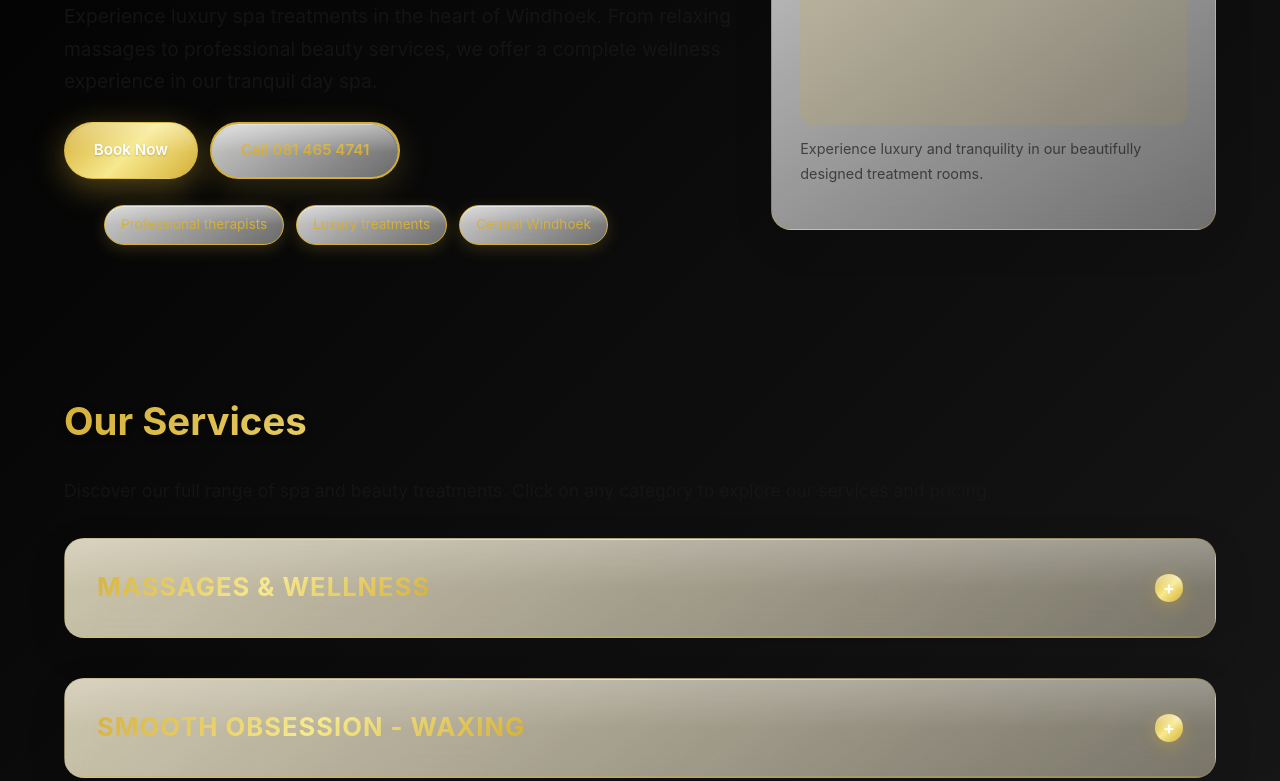
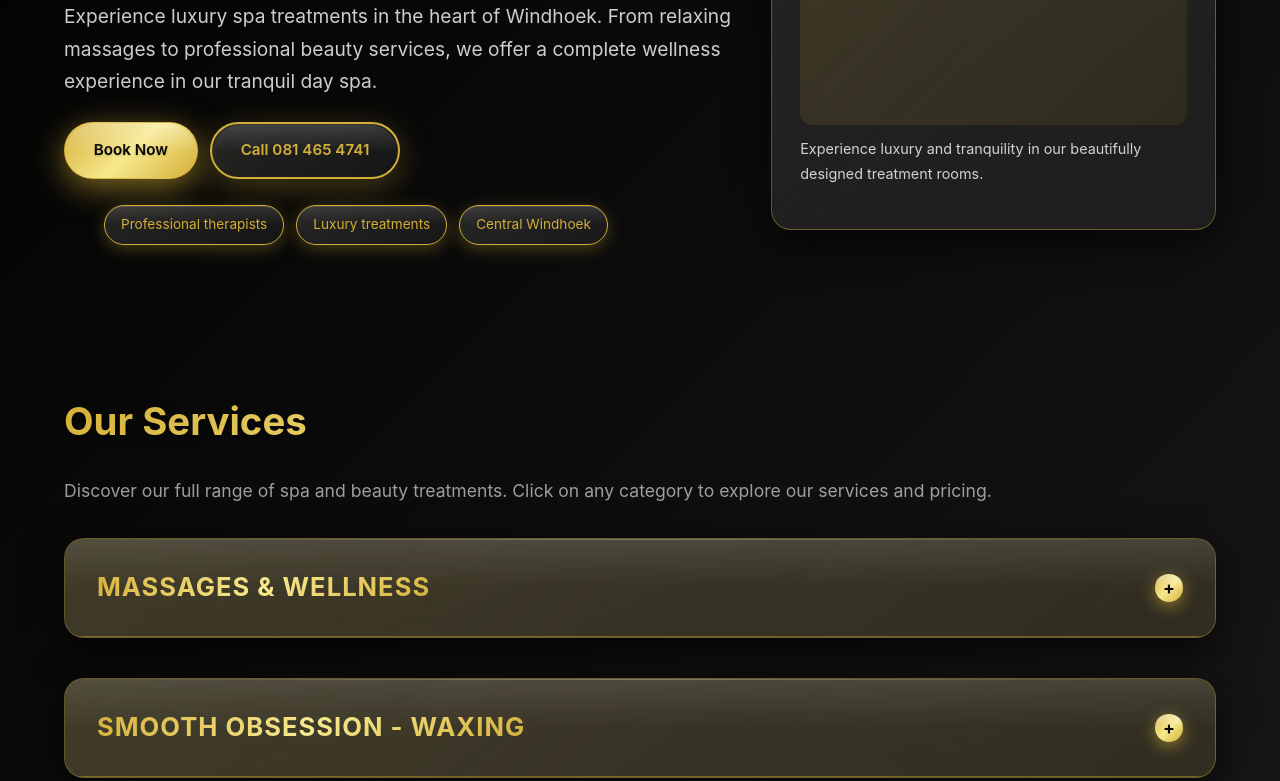
Before and after one commit to Amakanza/michmax-day-spa, a website: page index.html in a window 1280 px wide. Shown: the part 385-1166 px from the top of the page. Drawn offline with Linux system fonts and the light colour scheme.

Commit message:
Update style.css

```diff
--- a/style.css
+++ b/style.css
@@ -1,28 +1,28 @@
 :root{
   --bg: #000000;
   --bg-soft: #1a1a1a;
-  --bg-light: rgba(0, 0, 0, 0.9);
-  --card: rgba(255, 255, 255, 0.85);
-  --card-hover: rgba(255, 255, 255, 0.95);
-  --glass: rgba(255, 255, 255, 0.7);
-  --glass-border: rgba(212, 175, 55, 0.3);
+  --bg-light: rgba(26, 26, 26, 0.9);
+  --card: rgba(255, 255, 255, 0.1);
+  --card-hover: rgba(255, 255, 255, 0.15);
+  --glass: rgba(255, 255, 255, 0.08);
+  --glass-border: rgba(212, 175, 55, 0.4);
   --brand: #d4af37;
-  --brand-light: rgba(212, 175, 55, 0.15);
+  --brand-light: rgba(212, 175, 55, 0.2);
   --brand-dark: #b8941f;
-  --text: #1a1a1a;
-  --text-secondary: rgba(26, 26, 26, 0.7);
-  --muted: rgba(26, 26, 26, 0.6);
-  --border: rgba(212, 175, 55, 0.2);
-  --shadow: 0 20px 60px rgba(0, 0, 0, 0.15);
-  --shadow-soft: 0 8px 32px rgba(0, 0, 0, 0.12);
-  --shadow-card: 0 12px 40px rgba(0, 0, 0, 0.1);
-  --shadow-intense: 0 25px 80px rgba(0, 0, 0, 0.2);
+  --text: #ffffff;
+  --text-secondary: rgba(255, 255, 255, 0.8);
+  --muted: rgba(255, 255, 255, 0.6);
+  --border: rgba(212, 175, 55, 0.3);
+  --shadow: 0 20px 60px rgba(0, 0, 0, 0.8);
+  --shadow-soft: 0 8px 32px rgba(0, 0, 0, 0.6);
+  --shadow-card: 0 12px 40px rgba(0, 0, 0, 0.7);
+  --shadow-intense: 0 25px 80px rgba(0, 0, 0, 0.9);
   --radius: 20px;
   --radius-small: 12px;
   --container: 1200px;
-  --gradient-primary: linear-gradient(135deg, rgba(212, 175, 55, 0.2) 0%, rgba(184, 148, 31, 0.1) 100%);
-  --gradient-card: linear-gradient(145deg, rgba(255, 255, 255, 0.9) 0%, rgba(250, 250, 250, 0.7) 100%);
-  --gradient-glass: linear-gradient(145deg, rgba(255, 255, 255, 0.8) 0%, rgba(255, 255, 255, 0.4) 100%);
+  --gradient-primary: linear-gradient(135deg, rgba(212, 175, 55, 0.15) 0%, rgba(184, 148, 31, 0.1) 100%);
+  --gradient-card: linear-gradient(145deg, rgba(255, 255, 255, 0.1) 0%, rgba(255, 255, 255, 0.05) 100%);
+  --gradient-glass: linear-gradient(145deg, rgba(255, 255, 255, 0.12) 0%, rgba(255, 255, 255, 0.06) 100%);
   --gradient-gold: linear-gradient(135deg, #d4af37 0%, #f7e98e 50%, #d4af37 100%);
   --backdrop-blur: saturate(180%) blur(20px);
 }
@@ -51,8 +51,8 @@ body::before {
   width: 100%;
   height: 100%;
   background:
-    radial-gradient(circle at 20% 80%, rgba(212, 175, 55, 0.1) 0%, transparent 50%),
-    radial-gradient(circle at 80% 20%, rgba(212, 175, 55, 0.15) 0%, transparent 50%);
+    radial-gradient(circle at 20% 80%, rgba(212, 175, 55, 0.15) 0%, transparent 50%),
+    radial-gradient(circle at 80% 20%, rgba(212, 175, 55, 0.1) 0%, transparent 50%);
   pointer-events: none;
   z-index: -1;
 }
@@ -98,14 +98,14 @@ img {
   padding: 0.9rem 1.8rem;
   border-radius: 50px;
   background: var(--gradient-gold);
-  color: white;
+  color: #000;
   font-weight: 600;
   font-size: 0.95rem;
   box-shadow:
-    0 8px 32px rgba(212, 175, 55, 0.4),
-    0 4px 16px rgba(0, 0, 0, 0.1),
+    0 8px 32px rgba(212, 175, 55, 0.6),
+    0 4px 16px rgba(0, 0, 0, 0.3),
     inset 0 1px 0 rgba(255, 255, 255, 0.3);
-  border: 1px solid rgba(212, 175, 55, 0.5);
+  border: 1px solid rgba(212, 175, 55, 0.7);
   transition: all 0.3s cubic-bezier(0.4, 0, 0.2, 1);
   position: relative;
   overflow: hidden;
@@ -138,8 +138,8 @@ img {
 .btn:hover {
   transform: translateY(-3px) scale(1.02);
   box-shadow:
-    0 12px 48px rgba(212, 175, 55, 0.5),
-    0 6px 24px rgba(0, 0, 0, 0.15),
+    0 12px 48px rgba(212, 175, 55, 0.8),
+    0 6px 24px rgba(0, 0, 0, 0.4),
     inset 0 1px 0 rgba(255, 255, 255, 0.4);
 }
 
@@ -153,19 +153,19 @@ img {
   border: 2px solid var(--brand);
   backdrop-filter: var(--backdrop-blur);
   box-shadow:
-    0 8px 32px rgba(212, 175, 55, 0.2),
-    0 4px 16px rgba(0, 0, 0, 0.05),
-    inset 0 1px 0 rgba(255, 255, 255, 0.6);
+    0 8px 32px rgba(212, 175, 55, 0.3),
+    0 4px 16px rgba(0, 0, 0, 0.2),
+    inset 0 1px 0 rgba(255, 255, 255, 0.1);
   text-shadow: none;
 }
 
 .btn.outline::after {
-  background: linear-gradient(180deg, rgba(255, 255, 255, 0.4), transparent);
+  background: linear-gradient(180deg, rgba(255, 255, 255, 0.15), transparent);
 }
 
 .btn.outline:hover {
   background: var(--gradient-gold);
-  color: white;
+  color: #000;
   text-shadow: 0 1px 2px rgba(0, 0, 0, 0.2);
 }
 
@@ -180,8 +180,8 @@ img {
   backdrop-filter: var(--backdrop-blur);
   transition: all 0.3s ease;
   box-shadow:
-    0 4px 16px rgba(212, 175, 55, 0.2),
-    inset 0 1px 0 rgba(255, 255, 255, 0.5);
+    0 4px 16px rgba(212, 175, 55, 0.3),
+    inset 0 1px 0 rgba(255, 255, 255, 0.1);
   position: relative;
   overflow: hidden;
 }
@@ -193,16 +193,16 @@ img {
   left: 0;
   right: 0;
   height: 50%;
-  background: linear-gradient(180deg, rgba(255, 255, 255, 0.3), transparent);
+  background: linear-gradient(180deg, rgba(255, 255, 255, 0.1), transparent);
   pointer-events: none;
 }
 
 .chip:hover {
   background: var(--gradient-gold);
-  color: white;
+  color: #000;
   transform: translateY(-2px);
   box-shadow:
-    0 6px 24px rgba(212, 175, 55, 0.4),
+    0 6px 24px rgba(212, 175, 55, 0.6),
     inset 0 1px 0 rgba(255, 255, 255, 0.3);
 }
 
@@ -220,7 +220,7 @@ img {
   -webkit-background-clip: text;
   -webkit-text-fill-color: transparent;
   background-clip: text;
-  filter: drop-shadow(0 2px 4px rgba(0, 0, 0, 0.1));
+  filter: drop-shadow(0 2px 4px rgba(0, 0, 0, 0.5));
 }
 
 .sub {
@@ -252,16 +252,16 @@ header {
   position: sticky;
   top: 0;
   z-index: 100;
-  background: rgba(255, 255, 255, 0.85);
+  background: rgba(0, 0, 0, 0.85);
   backdrop-filter: var(--backdrop-blur);
   border-bottom: 1px solid var(--border);
   transition: all 0.3s ease;
-  box-shadow: 0 4px 20px rgba(0, 0, 0, 0.05);
+  box-shadow: 0 4px 20px rgba(0, 0, 0, 0.5);
 }
 
 header.scrolled {
-  background: rgba(255, 255, 255, 0.95);
-  box-shadow: 0 8px 32px rgba(0, 0, 0, 0.1);
+  background: rgba(0, 0, 0, 0.95);
+  box-shadow: 0 8px 32px rgba(0, 0, 0, 0.7);
 }
 
 .nav {
@@ -287,7 +287,7 @@ header.scrolled {
 .brand > div {
   background: var(--gradient-gold) !important;
   box-shadow:
-    0 4px 16px rgba(212, 175, 55, 0.4),
+    0 4px 16px rgba(212, 175, 55, 0.6),
     inset 0 1px 0 rgba(255, 255, 255, 0.3) !important;
   position: relative;
   overflow: hidden;
@@ -390,7 +390,7 @@ header.scrolled {
 
 .mobile-menu a:hover {
   background: var(--gradient-gold);
-  color: white;
+  color: #000;
   transform: translateY(-2px);
 }
 
@@ -405,7 +405,7 @@ header.scrolled {
 .hamburger span {
   width: 25px;
   height: 3px;
-  background: var(--gradient-gold);
+  background: var(--brand);
   border-radius: 2px;
   transition: all 0.3s ease;
 }
@@ -437,7 +437,7 @@ header.scrolled {
   margin: 0 0 16px;
   font-weight: 800;
   color: var(--text);
-  filter: drop-shadow(0 2px 4px rgba(0, 0, 0, 0.1));
+  filter: drop-shadow(0 2px 4px rgba(0, 0, 0, 0.5));
 }
 
 .hero p {
@@ -466,13 +466,13 @@ header.scrolled {
   left: 0;
   right: 0;
   height: 1px;
-  background: linear-gradient(90deg, transparent, rgba(255, 255, 255, 0.8), transparent);
+  background: linear-gradient(90deg, transparent, rgba(255, 255, 255, 0.3), transparent);
 }
 
 .hero-card:hover {
   transform: translateY(-6px);
   box-shadow: var(--shadow-intense);
-  background: rgba(255, 255, 255, 0.9);
+  background: rgba(255, 255, 255, 0.15);
 }
 
 .hero-bullets {
@@ -521,13 +521,13 @@ header.scrolled {
   left: 0;
   right: 0;
   height: 1px;
-  background: linear-gradient(90deg, transparent, rgba(255, 255, 255, 0.8), transparent);
+  background: linear-gradient(90deg, transparent, rgba(255, 255, 255, 0.3), transparent);
 }
 
 .card:hover {
   transform: translateY(-8px) scale(1.02);
   box-shadow: var(--shadow-intense);
-  background: rgba(255, 255, 255, 0.95);
+  background: rgba(255, 255, 255, 0.15);
 }
 
 .card:hover::before {
@@ -549,7 +549,7 @@ header.scrolled {
   -webkit-background-clip: text;
   -webkit-text-fill-color: transparent;
   background-clip: text;
-  filter: drop-shadow(0 1px 2px rgba(0, 0, 0, 0.1));
+  filter: drop-shadow(0 1px 2px rgba(0, 0, 0, 0.3));
 }
 
 .tag {
@@ -578,7 +578,7 @@ header.scrolled {
   left: 0;
   right: 0;
   height: 1px;
-  background: linear-gradient(90deg, transparent, rgba(255, 255, 255, 0.8), transparent);
+  background: linear-gradient(90deg, transparent, rgba(255, 255, 255, 0.3), transparent);
 }
 
 .collapsible-header {
@@ -602,7 +602,7 @@ header.scrolled {
   left: 0;
   right: 0;
   height: 50%;
-  background: linear-gradient(180deg, rgba(255, 255, 255, 0.2), transparent);
+  background: linear-gradient(180deg, rgba(255, 255, 255, 0.1), transparent);
   pointer-events: none;
 }
 
@@ -633,12 +633,12 @@ header.scrolled {
   display: flex;
   align-items: center;
   justify-content: center;
-  color: white;
+  color: #000;
   font-weight: bold;
   font-size: 1.1rem;
   transition: transform 0.3s ease;
   box-shadow:
-    0 4px 16px rgba(212, 175, 55, 0.4),
+    0 4px 16px rgba(212, 175, 55, 0.6),
     inset 0 1px 0 rgba(255, 255, 255, 0.3);
   position: relative;
 }
@@ -671,7 +671,7 @@ header.scrolled {
 
 .collapsible-inner {
   padding: 32px;
-  background: rgba(255, 255, 255, 0.3);
+  background: rgba(255, 255, 255, 0.05);
 }
 
 .service-grid {
@@ -701,14 +701,14 @@ header.scrolled {
   left: 0;
   right: 0;
   height: 1px;
-  background: linear-gradient(90deg, transparent, rgba(255, 255, 255, 0.8), transparent);
+  background: linear-gradient(90deg, transparent, rgba(255, 255, 255, 0.3), transparent);
 }
 
 .service-item:hover {
   transform: translateY(-4px) scale(1.02);
   box-shadow: var(--shadow-card);
   border-color: var(--brand);
-  background: rgba(255, 255, 255, 0.95);
+  background: rgba(255, 255, 255, 0.15);
 }
 
 .service-item h4 {
@@ -747,10 +747,10 @@ header.scrolled {
   display: flex;
   gap: 12px;
   padding: 16px;
-  background: var(--gradient-glass);
+  background: rgba(0, 0, 0, 0.9);
   backdrop-filter: var(--backdrop-blur);
   border-top: 1px solid var(--glass-border);
-  box-shadow: 0 -8px 32px rgba(0, 0, 0, 0.1);
+  box-shadow: 0 -8px 32px rgba(0, 0, 0, 0.7);
 }
 
 .stickybar .btn {
@@ -828,7 +828,7 @@ ul li:hover {
   left: 0;
   right: 0;
   height: 1px;
-  background: linear-gradient(90deg, transparent, rgba(255, 255, 255, 0.8), transparent);
+  background: linear-gradient(90deg, transparent, rgba(255, 255, 255, 0.3), transparent);
 }
 
 .btn {
```
